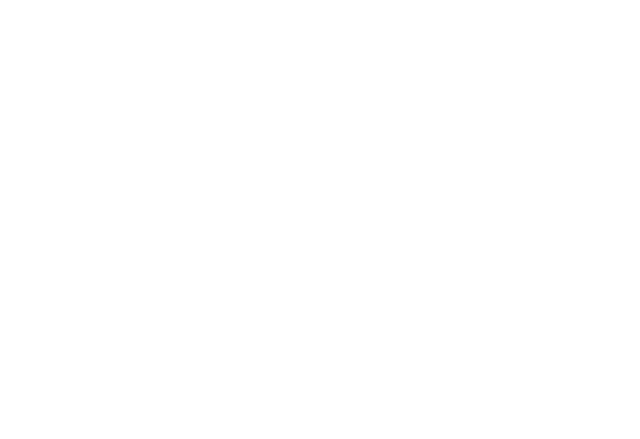
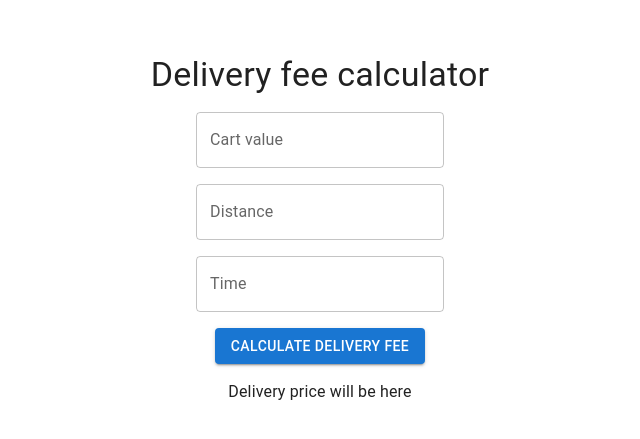
Before and after one commit to JerryUusis/delivery_fee_calculator_wolt_2024, a React (Vite) app in the folder delivery_fee_front/: page / in a window 1280 px wide. Shown: the part 171-610 px from the top of the page, without its empty margins (320-960 px from the left). Built offline with nearby package versions, Linux system fonts and the light colour scheme.

Commit message:
Initiate layout

```diff
--- a/delivery_fee_front/src/App.tsx
+++ b/delivery_fee_front/src/App.tsx
@@ -1,7 +1,39 @@
+import { LocalizationProvider } from "@mui/x-date-pickers/LocalizationProvider";
+import { AdapterDayjs } from "@mui/x-date-pickers/AdapterDayjs";
+import { DateTimePicker } from "@mui/x-date-pickers/DateTimePicker";
+import "dayjs/locale/de";
+import dayjs from "dayjs";
 import Box from "@mui/material/Box";
+import TextField from "@mui/material/TextField";
+import Typography from "@mui/material/Typography";
+import Button from "@mui/material/Button";
 
 function App() {
-  return <Box></Box>;
+  const currentDate = dayjs();
+  return (
+    <LocalizationProvider dateAdapter={AdapterDayjs} adapterLocale="de">
+      <Box
+        sx={{
+          display: "flex",
+          height: "100vh",
+          width: "100vw",
+          justifyContent: "center",
+          alignItems: "center",
+          flexDirection: "column",
+          gap: "1rem",
+        }}
+      >
+        <Typography variant="h4">Delivery fee calculator</Typography>
+        <Box sx={{ display: "flex", flexDirection: "column", gap: "1rem" }}>
+          <TextField label="Cart value"></TextField>
+          <TextField label="Distance"></TextField>
+          <DateTimePicker minDate={currentDate} label="Time" />
+        </Box>
+        <Button variant="contained">Calculate delivery fee</Button>
+        <Typography>Delivery price will be here</Typography>
+      </Box>
+    </LocalizationProvider>
+  );
 }
 
 export default App;
```
